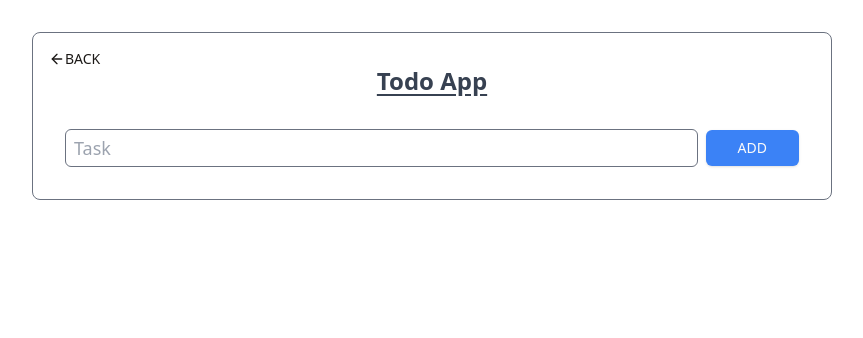
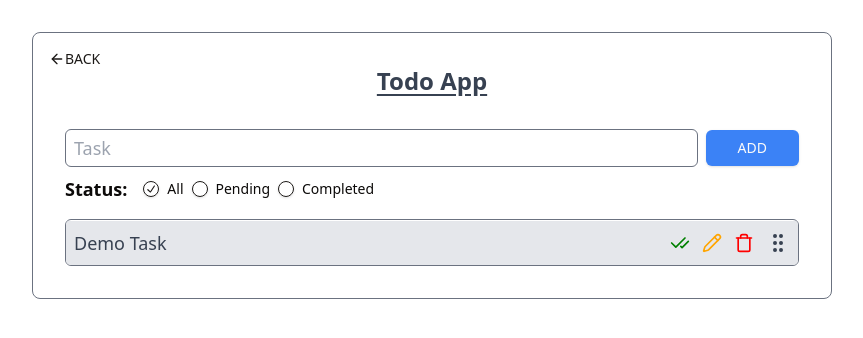
Before and after one commit to devRezaulKarim/ts-practice-projects, a React (Vite) app: page /app/todo in a window 1280 px wide. Shown: the top 338 px of the page, without its empty margins (208-1071 px from the left). Built offline with nearby package versions, Linux system fonts and the light colour scheme.

Commit message:
FEAT: Add filter functionality based on status
**Add `Status.tsx` component for rendering the status options.
**Add `label.tsx` component from shadcnUi
**Add `radio-group.tsx` component from shadcnUi

```diff
--- a/package.json
+++ b/package.json
@@ -11,6 +11,8 @@
   },
   "dependencies": {
     "@radix-ui/react-icons": "^1.3.0",
+    "@radix-ui/react-label": "^2.1.0",
+    "@radix-ui/react-radio-group": "^1.2.0",
     "@radix-ui/react-slot": "^1.1.0",
     "class-variance-authority": "^0.7.0",
     "clsx": "^2.1.1",
--- /dev/null
+++ b/src/components/custom-components/todo/Status.tsx
@@ -0,0 +1,32 @@
+import { Label } from "@/components/ui/label";
+import { RadioGroup, RadioGroupItem } from "@/components/ui/radio-group";
+import { Dispatch, SetStateAction } from "react";
+
+const status: string[] = ["all", "pending", "completed"];
+interface StatusProps {
+  selectedStatus: string;
+  setSelectedStatus: Dispatch<SetStateAction<string>>;
+}
+const Status = ({ selectedStatus, setSelectedStatus }: StatusProps) => {
+  return (
+    <div className="flex gap-4 pt-2">
+      <p className="font-semibold text-lg">Status:</p>
+      <RadioGroup
+        defaultValue={selectedStatus}
+        onValueChange={(v) => setSelectedStatus(v)}
+        className="flex flex-wrap gap-2"
+      >
+        {status.map((stat) => (
+          <div key={stat} className="flex items-center space-x-2">
+            <RadioGroupItem value={stat} id={stat} />
+            <Label className="capitalize cursor-pointer" htmlFor={stat}>
+              {stat}
+            </Label>
+          </div>
+        ))}
+      </RadioGroup>
+    </div>
+  );
+};
+
+export default Status;
--- a/src/components/custom-components/todo/TodoContainer.tsx
+++ b/src/components/custom-components/todo/TodoContainer.tsx
@@ -6,7 +6,7 @@ import { Button } from "../../ui/button";
 interface Todo {
   task: string;
   _id: number;
-  status: "pending" | "done";
+  status: "pending" | "completed";
 }
 
 interface TodoContainerProps {
@@ -81,7 +81,13 @@ const TodoContainer = ({
               i % 2 === 0
                 ? "bg-gray-200 hover:bg-gray-50"
                 : "bg-gray-100 hover:bg-gray-50"
-            } p-2 mt-[1px] flex items-center justify-between`}
+            } p-2 mt-[1px] flex items-center justify-between ${
+              todo.status === "completed"
+                ? i % 2 === 0
+                  ? "bg-green-200 hover:bg-green-50"
+                  : "bg-green-100 hover:bg-green-50"
+                : ""
+            }`}
           >
             {isUpdating && isUpdating._id === todo._id ? (
               <form
@@ -108,7 +114,7 @@ const TodoContainer = ({
               <>
                 <p
                   className={`${
-                    todo.status === "done" ? "line-through italic" : ""
+                    todo.status === "completed" ? "line-through italic" : ""
                   }`}
                 >
                   {todo.task}
@@ -118,7 +124,7 @@ const TodoContainer = ({
                     variant="ghost"
                     size="zero"
                     onClick={() => handleTaskDone(todo._id)}
-                    aria-label="Mark task as done"
+                    aria-label="Mark task as completed"
                   >
                     <CheckCheck
                       size={20}
@@ -126,6 +132,7 @@ const TodoContainer = ({
                       className="active:scale-75 duration-200"
                     />
                   </Button>
+                  {todo.status !== "completed" && (
                     <Button
                       variant="ghost"
                       size="zero"
@@ -138,6 +145,8 @@ const TodoContainer = ({
                         className="active:scale-75 duration-200"
                       />
                     </Button>
+                  )}
+
                   <Button
                     variant="ghost"
                     size="zero"
--- /dev/null
+++ b/src/components/ui/label.tsx
@@ -0,0 +1,24 @@
+import * as React from "react"
+import * as LabelPrimitive from "@radix-ui/react-label"
+import { cva, type VariantProps } from "class-variance-authority"
+
+import { cn } from "@/lib/utils"
+
+const labelVariants = cva(
+  "text-sm font-medium leading-none peer-disabled:cursor-not-allowed peer-disabled:opacity-70"
+)
+
+const Label = React.forwardRef<
+  React.ElementRef<typeof LabelPrimitive.Root>,
+  React.ComponentPropsWithoutRef<typeof LabelPrimitive.Root> &
+    VariantProps<typeof labelVariants>
+>(({ className, ...props }, ref) => (
+  <LabelPrimitive.Root
+    ref={ref}
+    className={cn(labelVariants(), className)}
+    {...props}
+  />
+))
+Label.displayName = LabelPrimitive.Root.displayName
+
+export { Label }
--- /dev/null
+++ b/src/components/ui/radio-group.tsx
@@ -0,0 +1,42 @@
+import * as React from "react"
+import { CheckIcon } from "@radix-ui/react-icons"
+import * as RadioGroupPrimitive from "@radix-ui/react-radio-group"
+
+import { cn } from "@/lib/utils"
+
+const RadioGroup = React.forwardRef<
+  React.ElementRef<typeof RadioGroupPrimitive.Root>,
+  React.ComponentPropsWithoutRef<typeof RadioGroupPrimitive.Root>
+>(({ className, ...props }, ref) => {
+  return (
+    <RadioGroupPrimitive.Root
+      className={cn("grid gap-2", className)}
+      {...props}
+      ref={ref}
+    />
+  )
+})
+RadioGroup.displayName = RadioGroupPrimitive.Root.displayName
+
+const RadioGroupItem = React.forwardRef<
+  React.ElementRef<typeof RadioGroupPrimitive.Item>,
+  React.ComponentPropsWithoutRef<typeof RadioGroupPrimitive.Item>
+>(({ className, ...props }, ref) => {
+  return (
+    <RadioGroupPrimitive.Item
+      ref={ref}
+      className={cn(
+        "aspect-square h-4 w-4 rounded-full border border-primary text-primary shadow focus:outline-none focus-visible:ring-1 focus-visible:ring-ring disabled:cursor-not-allowed disabled:opacity-50",
+        className
+      )}
+      {...props}
+    >
+      <RadioGroupPrimitive.Indicator className="flex items-center justify-center">
+        <CheckIcon className="h-3.5 w-3.5 fill-primary" />
+      </RadioGroupPrimitive.Indicator>
+    </RadioGroupPrimitive.Item>
+  )
+})
+RadioGroupItem.displayName = RadioGroupPrimitive.Item.displayName
+
+export { RadioGroup, RadioGroupItem }
--- a/src/pages/Todos.tsx
+++ b/src/pages/Todos.tsx
@@ -1,47 +1,78 @@
-import { useState } from "react";
+import { useEffect, useState } from "react";
 import AddTodo from "../components/custom-components/todo/AddTodo";
 import TodoContainer from "../components/custom-components/todo/TodoContainer";
 import AppTitle from "@/components/shared/AppTitle";
 import BackButton from "@/components/shared/BackButton";
+import Status from "@/components/custom-components/todo/Status";
 
 interface Todo {
   task: string;
   _id: number;
-  status: "pending" | "done";
+  status: "pending" | "completed";
 }
 
 const Todos = () => {
+  const [allTodos, setAllTodos] = useState<Todo[]>([
+    {
+      task: "Demo task",
+      _id: 1,
+      status: "pending",
+    },
+  ]);
   const [todos, setTodos] = useState<Todo[]>([]);
+  const [selectedStatus, setSelectedStatus] = useState<string>("all");
 
   const addTodo = (task: string) => {
-    setTodos((pre) => [...pre, { task, _id: Date.now(), status: "pending" }]);
+    setAllTodos((pre) => [
+      ...pre,
+      { task, _id: Date.now(), status: "pending" },
+    ]);
   };
 
   const handleTaskDone = (_id: number) => {
-    setTodos((prevTask) =>
+    setAllTodos((prevTask) =>
       prevTask.map((task) =>
         task._id === _id
-          ? { ...task, status: task.status === "done" ? "pending" : "done" }
+          ? {
+              ...task,
+              status: task.status === "completed" ? "pending" : "completed",
+            }
           : task
       )
     );
   };
 
   const handleUpdateTask = (task: Todo) => {
-    setTodos((prevTasks) =>
+    setAllTodos((prevTasks) =>
       prevTasks.map((prevTask) => (prevTask._id === task._id ? task : prevTask))
     );
   };
 
   const handleDeleteTask = (_id: number) => {
-    setTodos((prevTasks) => prevTasks.filter((task) => task._id !== _id));
+    setAllTodos((prevTasks) => prevTasks.filter((task) => task._id !== _id));
   };
+
+  useEffect(() => {
+    if (selectedStatus === "all") {
+      setTodos(allTodos);
+    }
+    if (selectedStatus === "pending") {
+      setTodos(allTodos.filter((todo) => todo.status === "pending"));
+    }
+    if (selectedStatus === "completed") {
+      setTodos(allTodos.filter((todo) => todo.status === "completed"));
+    }
+  }, [allTodos, selectedStatus]);
 
   return (
     <div className="w-full max-w-[800px] mx-auto border border-gray-500 rounded-lg p-2 md:p-8 relative">
       <BackButton />
       <AppTitle title="todo app" />
       <AddTodo addTodo={addTodo} />
+      <Status
+        selectedStatus={selectedStatus}
+        setSelectedStatus={setSelectedStatus}
+      />
       {todos.length > 0 && (
         <TodoContainer
           todos={todos}
```
Also changed, not shown: 1 other file (tests, documents, lock files or other folders). Lines whose indentation alone changed are shown as unchanged.
